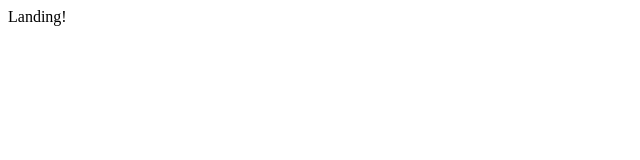
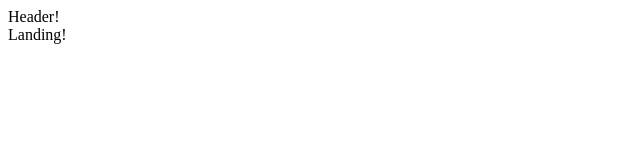
Before and after one commit to marco-amorim/emaily, a React (Create React App) app in the folder client/: page / in a window 1280 px wide. Shown: the top 160 px of the page, without its empty margins (0-640 px from the left). Built offline with nearby package versions, Linux system fonts and the light colour scheme.

Commit message:
always visible header

```diff
--- a/client/src/components/App.js
+++ b/client/src/components/App.js
@@ -1,15 +1,19 @@
 import React from 'react';
 import { BrowserRouter, Route } from 'react-router-dom';
 import Dashboard from './Dashboard';
+import Header from './Header';
 import Landing from './Landing';
+import SurveyNew from './SurveyNew';
 
 const App = () => {
 	return (
 		<div>
 			<BrowserRouter>
 				<div>
+					<Header />
 					<Route path="/" exact component={Landing} />
-					<Route path="/surveys" component={Dashboard} />
+					<Route path="/surveys" exact component={Dashboard} />
+					<Route path="/surveys/new" component={SurveyNew} />
 				</div>
 			</BrowserRouter>
 		</div>
```
